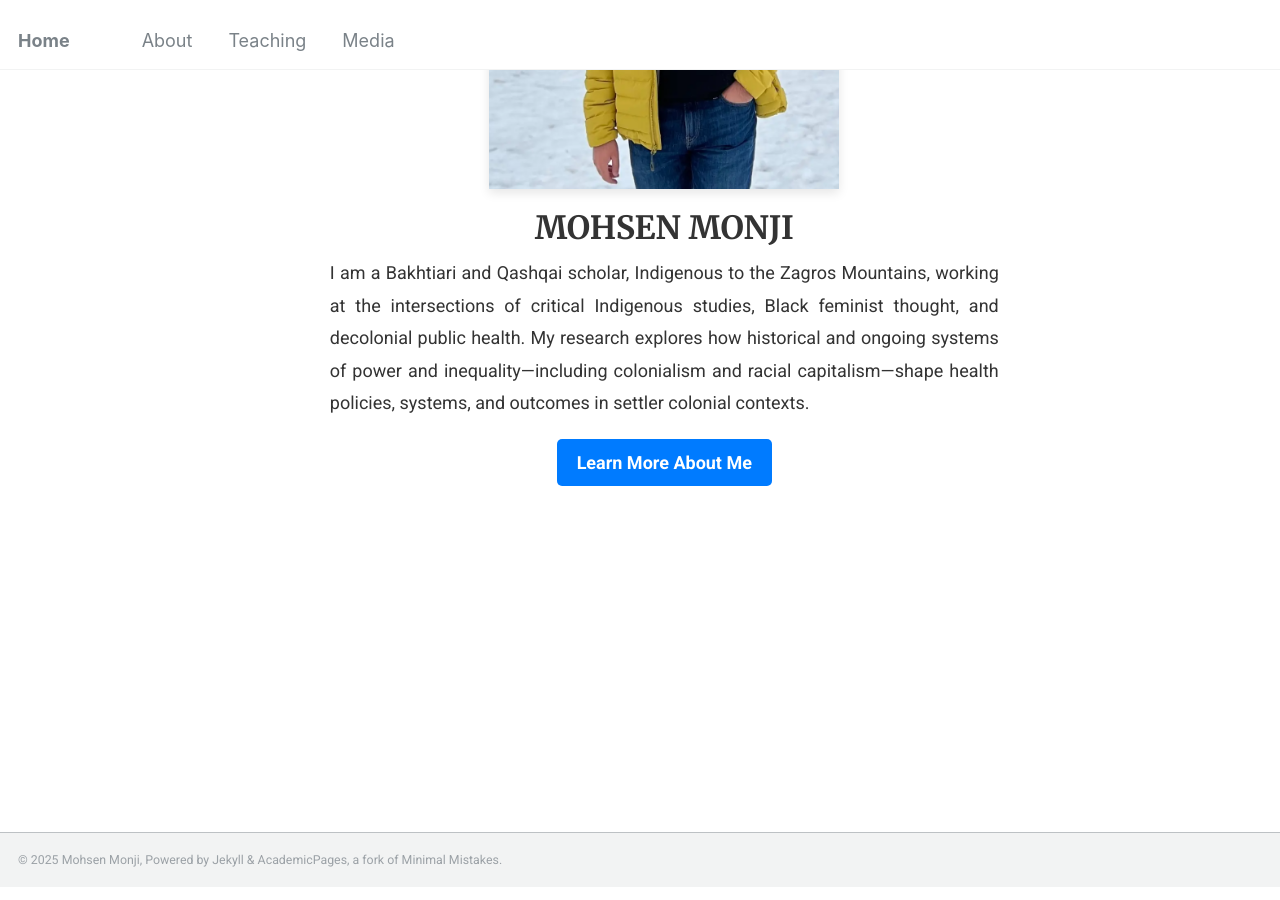
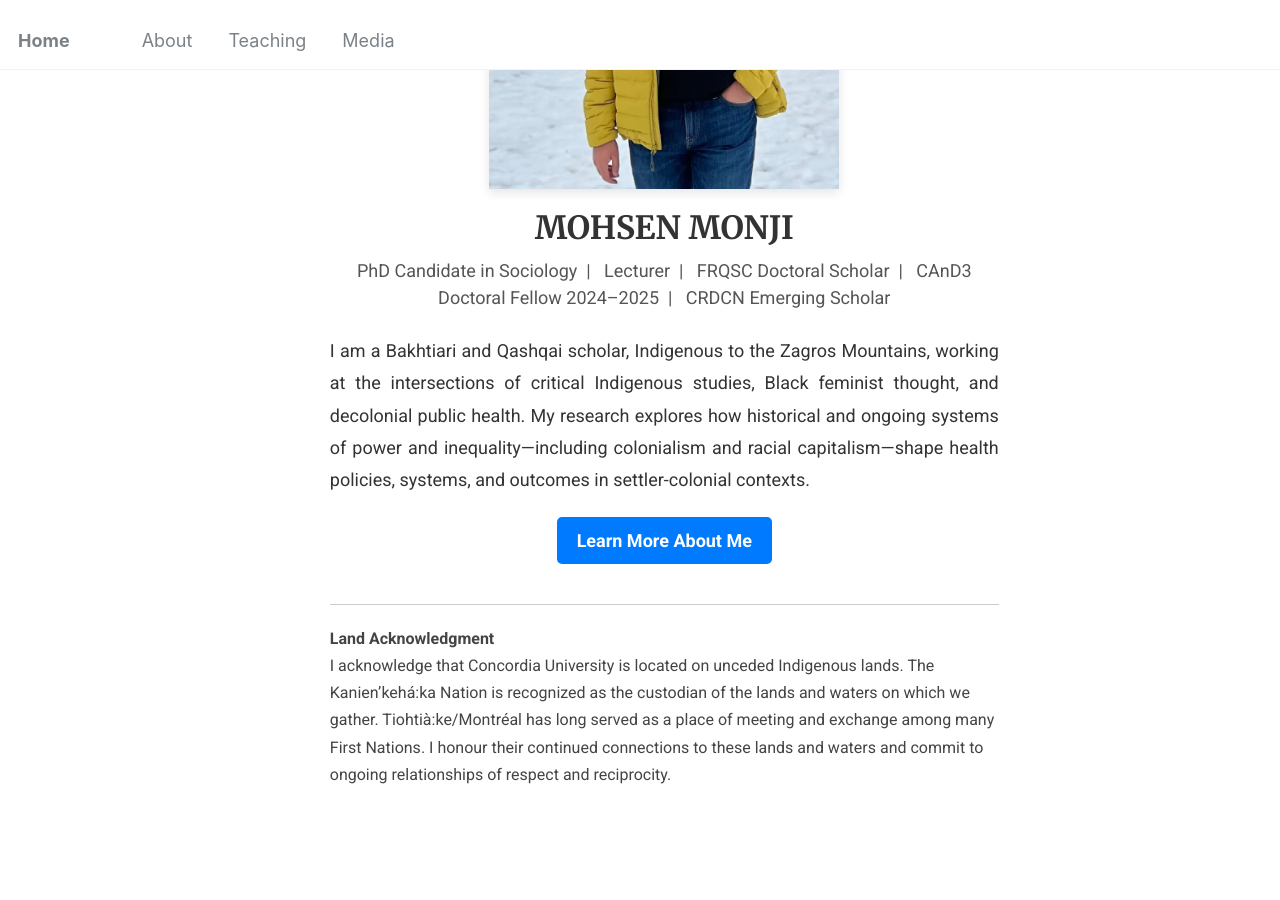
Before and after one commit to Mohsnmonji/mohsnmonji.github.io, a Jekyll site: the page built from _pages/front.md, in a window 1280 px wide and 900 px high, scrolled down 378 px. Built offline with Jekyll 4.4.1, drawn with Linux system fonts in a browser that asks for light colours.

Commit message:
Update front.md

```diff
--- a/_pages/front.md
+++ b/_pages/front.md
@@ -8,25 +8,55 @@ author_profile: false
 hide_avatar: true
 ---
 
-<div style="text-align: center; margin-top: 50px; max-width: 800px; margin: auto; padding: 20px;">
+<div style="text-align:center; margin-top:50px; max-width:800px; margin:auto; padding:20px;">
 
   <!-- Profile Image -->
   <div>
-    <img src="images/mohsen-monji-profile.webp" alt="Mohsen Monji, Sociologist and Population Health Researcher"
-      style="width: 350px; height: 400px; object-fit: cover; border-radius: 0; box-shadow: 0px 4px 10px rgba(0, 0, 0, 0.1); margin-bottom: 20px;">
+    <img src="images/mohsen-monji-profile.webp"
+         alt="Portrait of Mohsen Monji, Sociologist and Population Health Researcher"
+         style="width:350px; height:400px; object-fit:cover;
+                box-shadow:0 4px 10px rgba(0,0,0,0.1); margin-bottom:20px;">
   </div>
 
   <!-- Name -->
-  <h1 style="color: #333; font-size: 32px; margin-bottom: 10px;">MOHSEN MONJI</h1>
+  <h1 style="color:#333; font-size:32px; margin-bottom:10px;">MOHSEN MONJI</h1>
 
-<!-- Description -->
-<p style="font-size: 18px; color: #333; text-align: justify; line-height: 1.8; margin-bottom: 20px;">
-  I am a Bakhtiari and Qashqai scholar, Indigenous to the Zagros Mountains, working at the intersections of critical Indigenous studies, Black feminist thought, and decolonial public health. My research explores how historical and ongoing systems of power and inequality—including colonialism and racial capitalism—shape health policies, systems, and outcomes in settler colonial contexts.
-</p>
+  <!-- Subtitle  (original bar style) -->
+  <p style="font-size:18px; margin-top:5px; color:#555;">
+    PhD Candidate in Sociology&nbsp; | &nbsp;
+    Lecturer&nbsp; | &nbsp;
+    FRQSC Doctoral Scholar&nbsp; | &nbsp;
+    CAnD3 Doctoral Fellow 2024–2025&nbsp; | &nbsp;
+    CRDCN Emerging Scholar
+  </p>
+
+  <!-- Description -->
+  <p style="font-size:18px; color:#333; text-align:justify; line-height:1.8; margin:20px 0;">
+    I am a Bakhtiari and Qashqai scholar, Indigenous to the Zagros Mountains, working at the
+    intersections of critical Indigenous studies, Black feminist thought, and decolonial public
+    health. My research explores how historical and ongoing systems of power and inequality—including
+    colonialism and racial capitalism—shape health policies, systems, and outcomes in settler-colonial
+    contexts.
+  </p>
 
   <!-- Button -->
-  <div style="margin-bottom: 20px;">
-    <a href="/about-me/" style="display: inline-block; padding: 10px 20px; background-color: #007BFF; color: white; text-decoration: none; border-radius: 5px; font-weight: bold;">
+  <div style="margin-bottom:20px;">
+    <a href="/about-me/"
+       style="display:inline-block; padding:10px 20px; background-color:#007BFF;
+              color:white; text-decoration:none; border-radius:5px; font-weight:bold;">
       Learn More About Me
     </a>
   </div>
+
+  <!-- Land Acknowledgment -->
+  <div style="font-size:16px; color:#444; text-align:left; line-height:1.7;
+              margin-top:40px; border-top:1px solid #ccc; padding-top:20px;">
+    <strong>Land Acknowledgment</strong><br>
+    I acknowledge that Concordia University is located on unceded Indigenous lands.
+    The Kanien’kehá:ka Nation is recognized as the custodian of the lands and waters on which
+    we gather. Tiohtià:ke/Montréal has long served as a place of meeting and exchange among many
+    First Nations. I honour their continued connections to these lands and waters and commit to
+    ongoing relationships of respect and reciprocity.
+  </div>
+
+</div>
```
